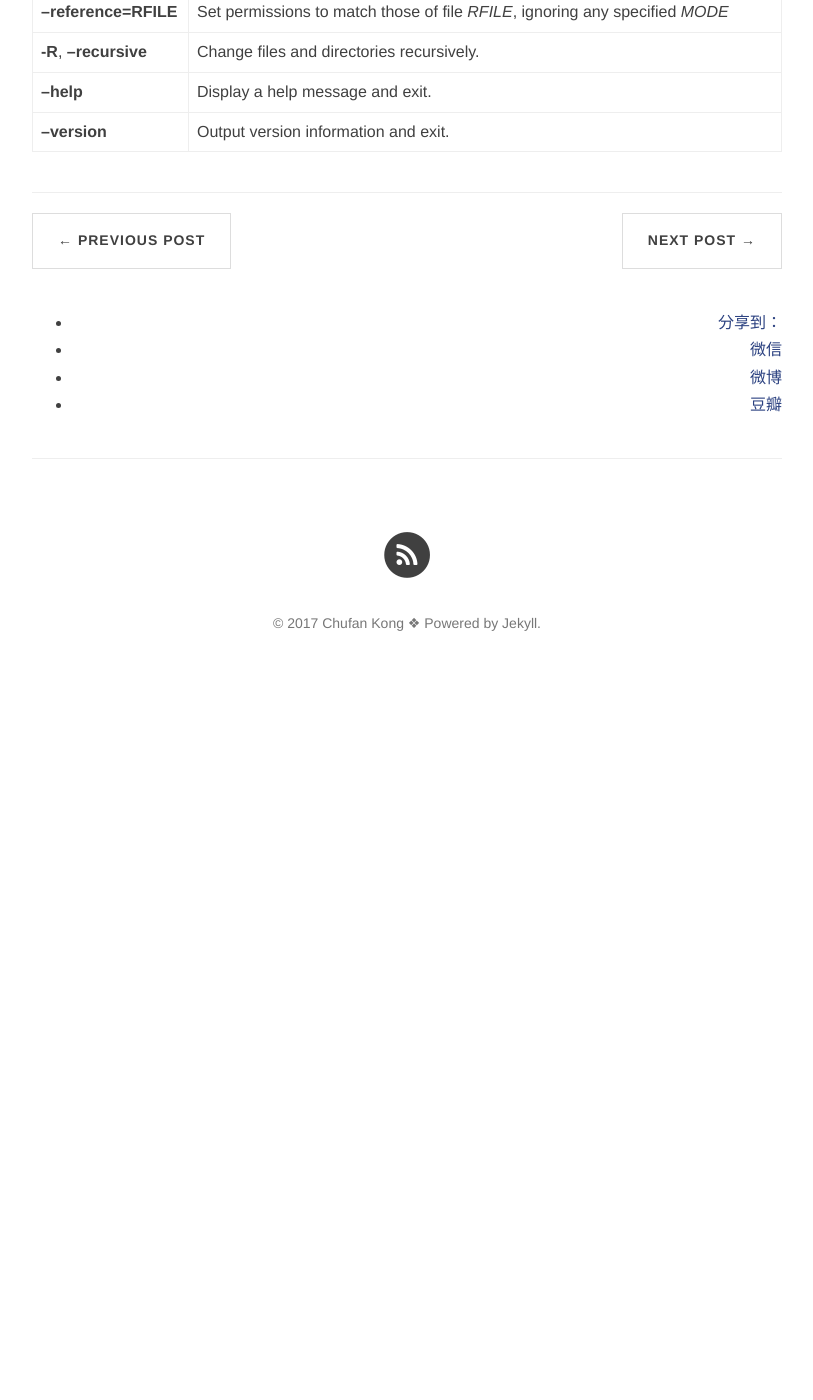
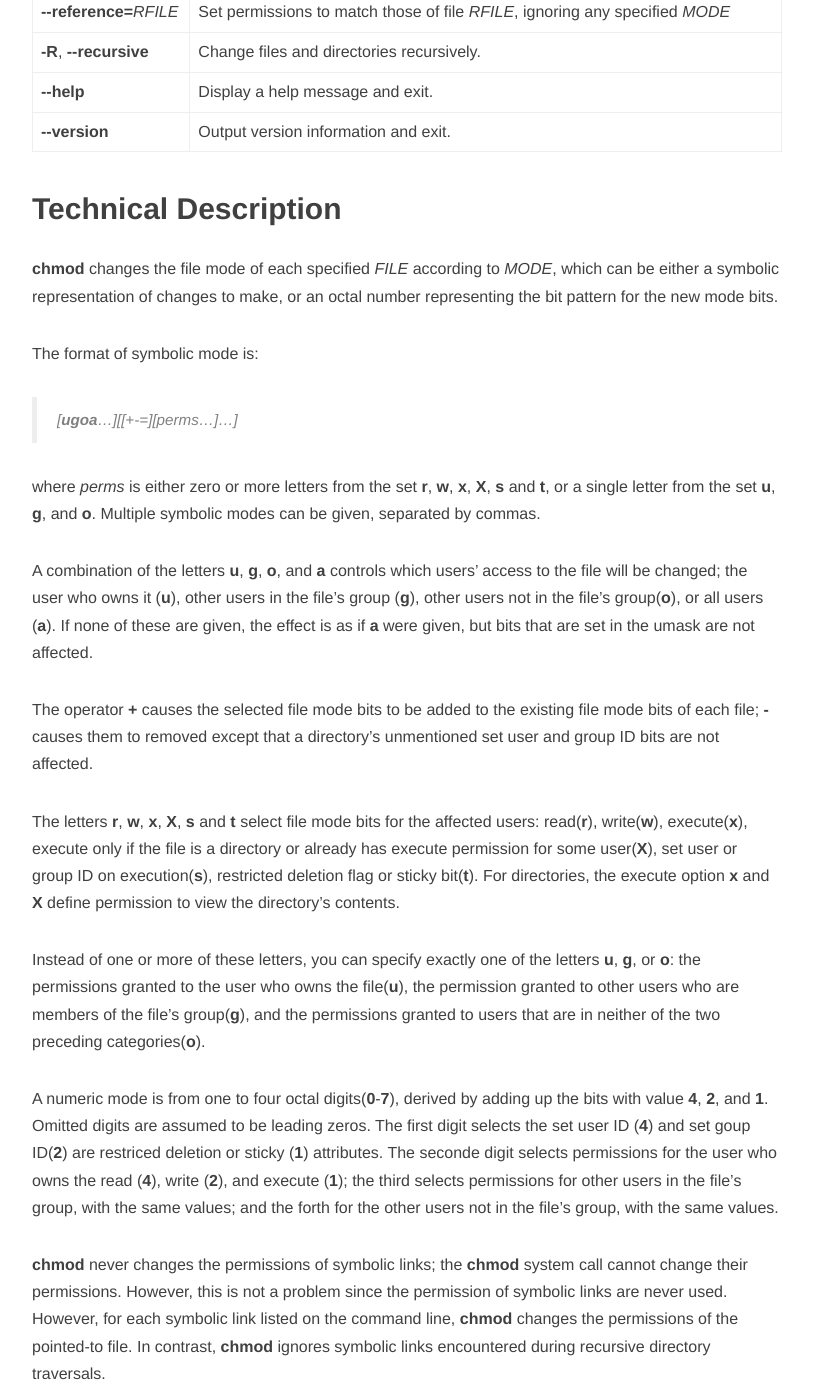
Before and after one commit to Chufan1990/Chufan1990.github.io, a Jekyll site: the page built from _posts/2017-09-09-Linux-Command-chmod.md, in a window 1280 px wide and 1400 px high, scrolled down 2607 px. Shown: the whole window, without its empty margins (233-1046 px from the left). Built offline with Jekyll 4.4.1, drawn with Linux system fonts in a browser that asks for light colours; nearby versions of some CDN libraries; comment, search, counter and statistics services are not loaded; before the commit the page ends 3308 px from its top, so only the background shows below that; some of the changed text lies outside the part shown.

Commit message:
2017-09-11

```diff
--- a/_posts/2017-09-09-Linux-Command-chmod.md
+++ b/_posts/2017-09-09-Linux-Command-chmod.md
@@ -70,11 +70,33 @@ chmod [OPTION]... --reference=RFILE FILE...
 
 ## Options
 
-|**-c**, **--changes** | Lke **--verbose**, but gives verbose output only when a change is actually made.|
-|**-f**, **--silent**, **--quiet** | Quiet mode; suppress most error message. |
-|**-v**, **--verbose** | Verbose mode;output a diagnostic message for every file processed.
-|**--no-preserve-root** | Do not treat ‘/’ (the root directory) in any special way, which is the default setting. |
-|**--reference=RFILE** | Set permissions to match those of file *RFILE*, ignoring any specified *MODE* |
-|**-R**, **--recursive** | Change files and directories recursively. |
-|**--help** | Display a help message and exit. |
-|**--version** | Output version information and exit. |
+|**-c**, **-****-changes** | Lke **-****-verbose**, but gives verbose output only when a change is actually made.|
+|**-f**, **-****-silent**, **-****-quiet** | Quiet mode; suppress most error message. |
+|**-v**, **-****-verbose** | Verbose mode;output a diagnostic message for every file processed.
+|**-****-no-preserve-root** | Do not treat ‘**/**’ (the root directory) in any special way, which is the default setting. |
+|**-****-reference=***RFILE* | Set permissions to match those of file *RFILE*, ignoring any specified *MODE* |
+|**-R**, **-****-recursive** | Change files and directories recursively. |
+|**-****-help** | Display a help message and exit. |
+|**-****-version** | Output version information and exit. |
+
+## Technical Description
+
+**chmod** changes the file mode of each specified *FILE* according to *MODE*, which can be either a symbolic representation of changes to make, or an octal number representing the bit pattern for the new mode bits.
+
+The format of symbolic mode is:
+
+> [**ugoa**...][[+-=][*perms*...]...]
+
+where *perms* is either zero or more letters from the set **r**, **w**, **x**, **X**, **s** and **t**, or a single letter from the set **u**, **g**, and **o**. Multiple symbolic modes can be given, separated by commas.
+
+A combination of the letters **u**, **g**, **o**, and **a** controls which users' access to the file will be changed; the user who owns it (**u**), other users in the file's group (**g**), other users not in the file's group(**o**), or all users (**a**). If none of these are given, the effect is as if **a** were given, but bits that are set in the umask are not affected.
+
+The operator **+** causes the selected file mode bits to be added to the existing file mode bits of each file; **-** causes them to removed except that a directory's unmentioned set user and group ID bits are not affected.
+
+The letters **r**, **w**, **x**, **X**, **s** and **t** select file mode bits for the affected users: read(**r**), write(**w**), execute(**x**), execute only if the file is a directory or already has execute permission for some user(**X**), set user or group ID on execution(**s**), restricted deletion flag or sticky bit(**t**). For directories, the execute option **x** and **X** define permission to view the directory's contents.
+
+Instead of one or more of these letters, you can specify exactly one of the letters **u**, **g**, or **o**: the permissions granted to the user who owns the file(**u**), the permission granted to other users who are members of the file's group(**g**), and the permissions granted to users that are in neither of the two preceding categories(**o**).
+
+A numeric mode is from one to four octal digits(**0**-**7**), derived by adding up the bits with value **4**, **2**, and **1**. Omitted digits are assumed to be leading zeros. The first digit selects the set user ID (**4**) and set goup ID(**2**) are restriced deletion or sticky (**1**) attributes. The seconde digit selects permissions for the user who owns the read (**4**), write (**2**), and execute (**1**); the third selects permissions for other users in the file's group, with the same values; and the forth for the other users not in the file's group, with the same values.
+
+**chmod** never changes the permissions of symbolic links; the **chmod** system call cannot change their permissions. However, this is not a problem since the permission of symbolic links are never used. However, for each symbolic link listed on the command line, **chmod** changes the permissions of the pointed-to file. In contrast, **chmod** ignores symbolic links encountered during recursive directory traversals.
```
Also changed, not shown: _posts/2017-09-11-Linux-cpp-compile-run.md (added, +67 -0 lines), _posts/2017-09-11-Python-fundamental.md (added, +14 -0 lines).
